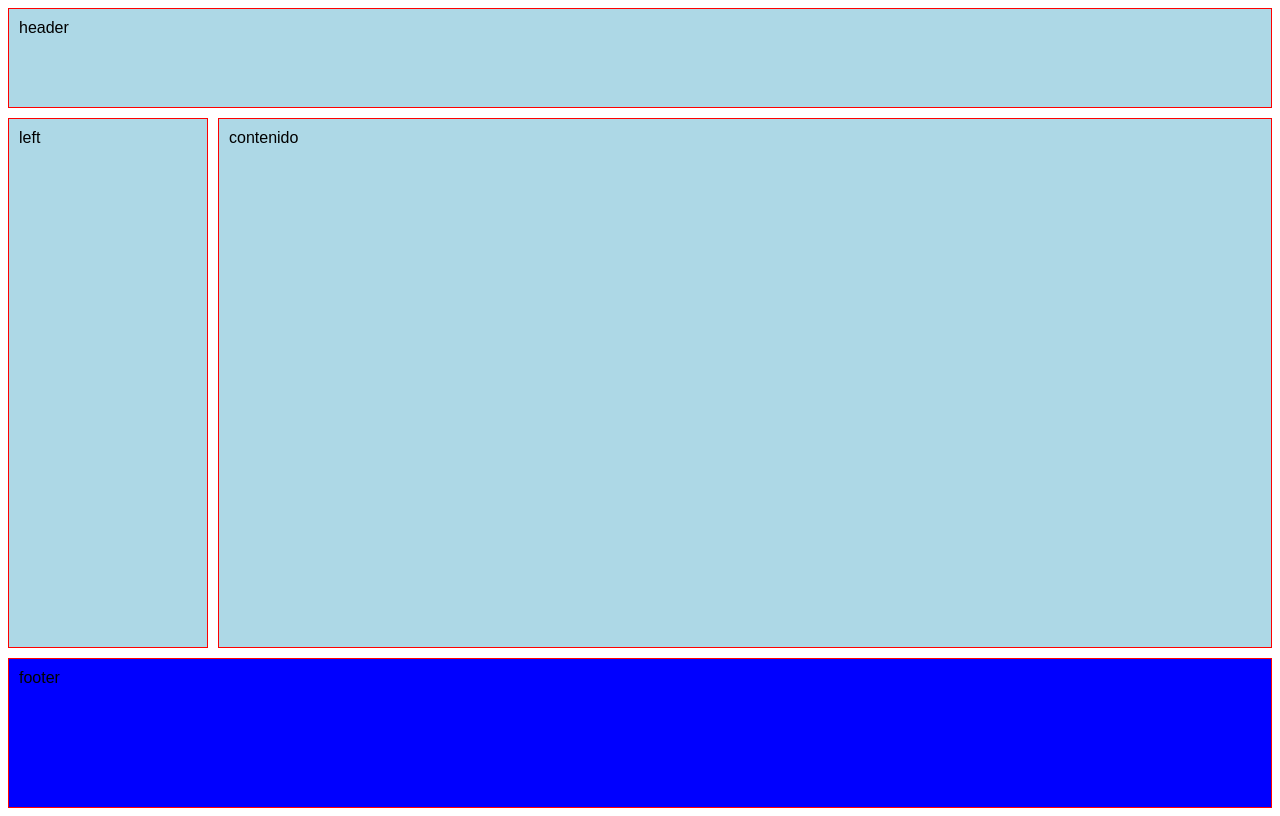
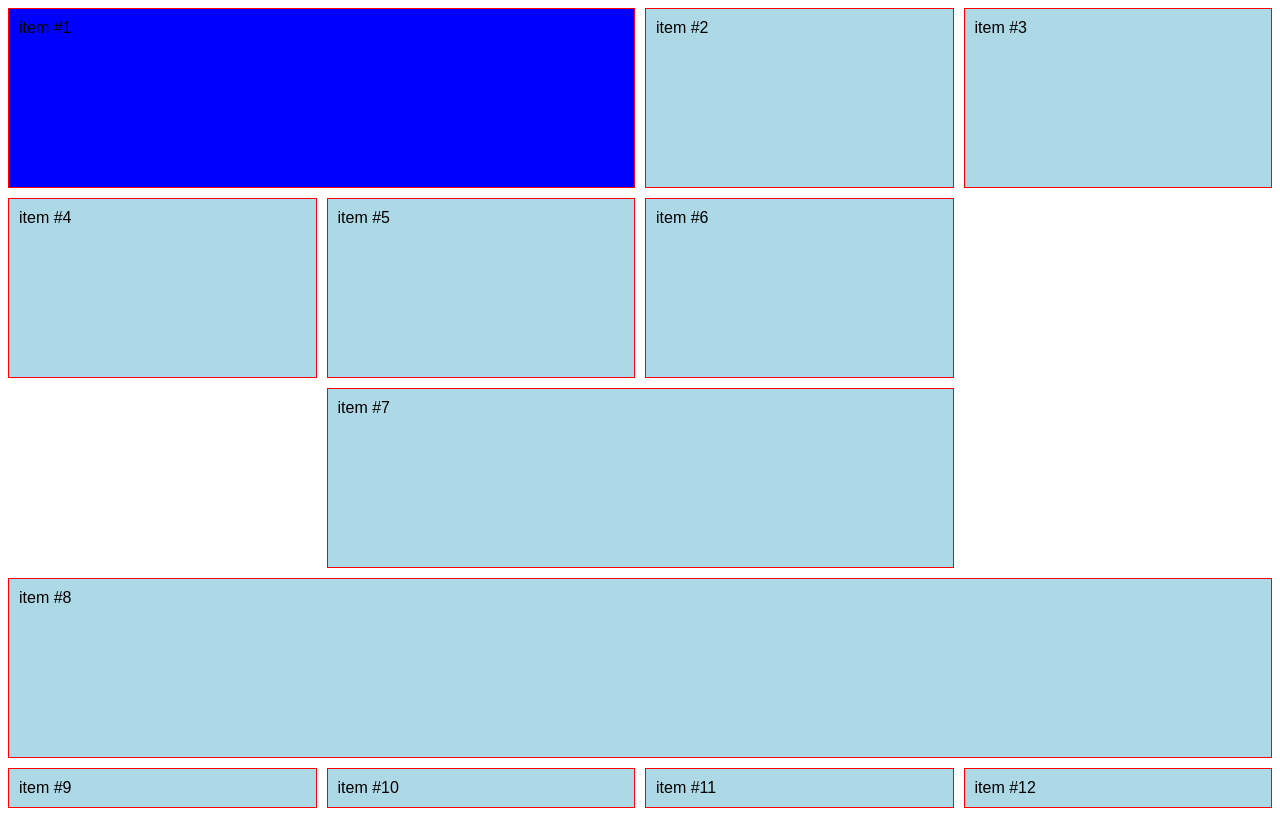
Before and after one commit to jibarradelgado/css-gridlayout, a plain HTML site: page index.html in a window 1280 px wide. Drawn offline with Linux system fonts and the light colour scheme.

Commit message:
column sizes

```diff
--- a/index.html
+++ b/index.html
@@ -10,56 +10,44 @@
     }
     .container {
       display: grid;
-      /* grid-template-columns: 25% 200px 25%;
-      grid-template-rows: 300px 150px; */
-      /* unidad de medida: fr */
-      /* grid-template: 300px 100px 100px / repeat(4, 1fr); */
-      /* grid-template: 300px 100px 100px / repeat(4, minmax(200px, 1fr)); */
-      grid-template: 100px 1fr 150px / 200px 1fr;
-      /* column-gap: 30px;
-      row-gap: 30px; */
+      grid-template-columns: repeat(4, 1fr);
+      grid-template-rows: repeat(4, 1fr);
       gap: 10px;
       height: 100vh;
-      grid-template-areas: "header header"
-                           "left contenido"
-                           "footer footer";
     }
     .item {
       background: lightblue;
       padding: 10px;
       border: 1px solid red;
     }
-    .item:nth-of-type(4) {
+    .item:nth-of-type(1) {
       background: blue;
-      overflow: auto;
-      /* display: subgrid; */
-      /* display: inline-grid; */
-      display: grid;
-      grid-template: 50px 50px 50px/ 200px 200px 200px;
+      grid-column-start: 1;
+      grid-column-end: 3;
     }
-    .item .item {
-      background: yellow;
+    .item:nth-of-type(7) {
+      grid-column: 2 / 4;
     }
-    .header {
-      grid-area: header;
-    }
-    .left {
-      grid-area: left;
-    }
-    .contenido {
-      grid-area: contenido;
-    }
-    .footer {
-      grid-area: footer;
+    .item:nth-of-type(8) {
+      /* grid-column: 1 / span 2; */
+      grid-column: 1 / -1;
     }
   </style>
 </head>
 <body>
   <section class="container">
-    <div class="item header">header</div>
-    <div class="item left">left</div>
-    <div class="item contenido">contenido</div>
-    <div class="item footer">footer</div>
+    <div class="item">item #1</div>
+    <div class="item">item #2</div>
+    <div class="item">item #3</div>
+    <div class="item">item #4</div>
+    <div class="item">item #5</div>
+    <div class="item">item #6</div>
+    <div class="item">item #7</div>
+    <div class="item">item #8</div>
+    <div class="item">item #9</div>
+    <div class="item">item #10</div>
+    <div class="item">item #11</div>
+    <div class="item">item #12</div>
   </section>
 </body>
 </html>
```
